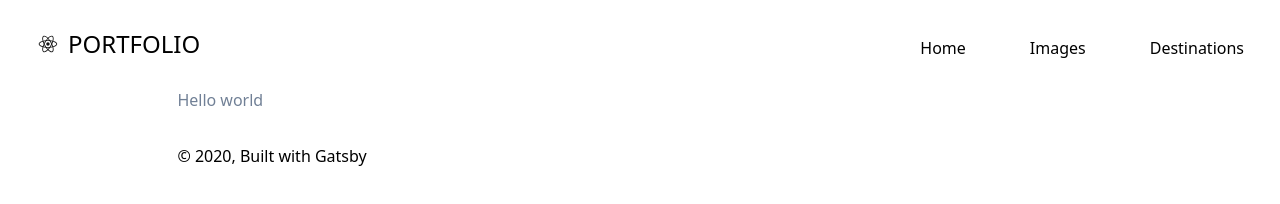
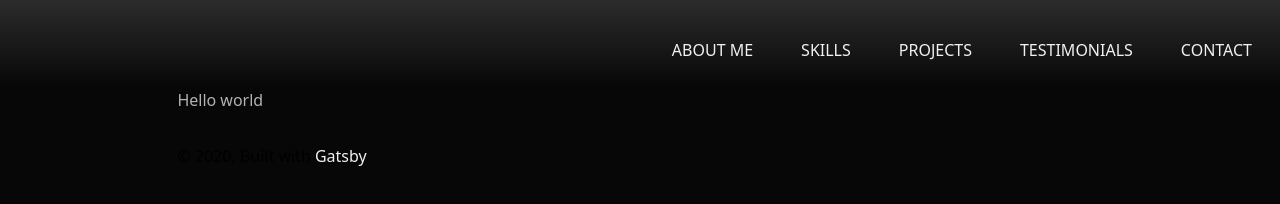
Before and after one commit to angel208/my-portfolio, a Gatsby site: page / in a window 1280 px wide. Built offline with nearby package versions, Linux system fonts and the light colour scheme; Gatsby itself is replaced by a stand-in of ours.

Commit message:
tailwind colors setted and header colors changed to follow the design

```diff
--- a/src/components/Navbar/Navbar.module.css
+++ b/src/components/Navbar/Navbar.module.css
@@ -7,18 +7,17 @@
 .inactiveNav {
   background: linear-gradient(
     to bottom,
-    rgba(255, 255, 255, 0.9) 0%,
+    rgba(255, 255, 255, 0.15) 0%,
     rgba(255, 255, 255, 0) 100%
   );
 }
 
 @media screen and (max-width: 960px) {
   .clickedNav {
-    background: #fff;
+    background: #070707;
   }
 
   .unclickedNav {
     background: transparent;
-    transition: 0.8s all ease;
   }
 }
--- a/src/components/Navbar/index.js
+++ b/src/components/Navbar/index.js
@@ -44,23 +44,20 @@ export default function Navbar() {
           >
             <Link
               name="navbarLogo"
-              className={`text-black justify-self-start cursor-pointer no-underline text-2xl flex items-center`}
+              className={`text-main-text justify-self-start cursor-pointer no-underline text-2xl flex items-center`}
               to="/"
-            >
-              <DiReact name="navIcon" className={`mt-0 mr-2 mb-0 ml-8`} />
-              PORTFOLIO
-            </Link>
+            ></Link>
             <div
               name="mobileIcon"
-              className={`block absolute top-0 right-0 mt-4 mr-8 transform text-3xl cursor-pointer lg:hidden z-40`}
+              className={` block absolute top-0 right-0 mt-4 mr-8 transform text-3xl cursor-pointer lg:hidden z-40`}
               onClick={handleClick}
             >
               {click ? <FaTimes /> : <FaBars />}
             </div>
             <ul
               name="navMenu"
-              className={` flex flex-col w-full h-almostscreen absolute opacity-100 transition ease-out duration-500 bg-white left-0
-                                lg:flex-row lg:w-auto lg:h-auto lg:relative lg:bg-none lg:text-center lg:list-none lg:items-center
+              className={` flex flex-col w-full h-almostscreen absolute opacity-100  left-0 bg-main-background
+                                lg:flex-row lg:w-auto lg:h-auto lg:relative lg:text-center lg:list-none lg:items-center lg:bg-transparent
               ${click ? `top-100` : `top-negative lg:top-100`} `}
               onClick={handleClick}
               click={click}
@@ -71,7 +68,7 @@ export default function Navbar() {
                   className={`nav-link lg:nav-link-lg`}
                   to="/"
                 >
-                  Home
+                  About Me
                 </Link>
               </div>
               <div name="navItem" className={`w-full lg:w-auto lg:h-20`}>
@@ -80,7 +77,7 @@ export default function Navbar() {
                   className={`nav-link lg:nav-link-lg`}
                   to="/images"
                 >
-                  Images
+                  Skills
                 </Link>
               </div>
               <div name="navItem" className={`w-full lg:w-auto lg:h-20`}>
@@ -89,7 +86,25 @@ export default function Navbar() {
                   className={`nav-link lg:nav-link-lg`}
                   to="/destinations"
                 >
-                  Destinations
+                  Projects
+                </Link>
+              </div>
+              <div name="navItem" className={`w-full lg:w-auto lg:h-20`}>
+                <Link
+                  name="navLinks"
+                  className={`nav-link lg:nav-link-lg`}
+                  to="/destinations"
+                >
+                  Testimonials
+                </Link>
+              </div>
+              <div name="navItem" className={`w-full lg:w-auto lg:h-20`}>
+                <Link
+                  name="navLinks"
+                  className={`nav-link lg:nav-link-lg`}
+                  to="/destinations"
+                >
+                  Contact
                 </Link>
               </div>
             </ul>
--- a/src/css/styles.css
+++ b/src/css/styles.css
@@ -2,22 +2,29 @@
 @tailwind components;
 @tailwind utilities;
 
-.nav-link {
-  @apply text-black text-center p-8 w-full table;
+body {
+  @apply bg-main-background;
 }
 
-.nav-link:hover {
-  @apply text-gray-500 transition ease-out duration-500;
+a,
+p,
+h1,
+h2 {
+  @apply text-main-text;
 }
 
-.nav-link-lg {
-  @apply text-black flex items-center no-underline px-2 py-4 h-full;
+@layer utilities {
+  @responsive {
+    .nav-link {
+      @apply text-main-text text-center p-8 w-full table uppercase;
+    }
+
+    .nav-link:hover {
+      @apply border-b-2 border-primary;
+    }
+
+    .nav-link-lg {
+      @apply text-main-text flex items-center no-underline px-6 pt-4 pb-1 h-full;
+    }
+  }
 }
-
-.nav-menu {
-  @apply flex flex-col w-full h-almostscreen absolute opacity-100 transition ease-out duration-500 bg-white;
-}
-
-.nav-menu-lg {
-  @apply flex-row w-auto h-auto relative bg-none text-center list-none items-center;
-}
--- a/src/pages/index.js
+++ b/src/pages/index.js
@@ -6,7 +6,7 @@ import SEO from "../components/seo"
 const IndexPage = () => (
   <Layout>
     <SEO title="Home" />
-    <h1 className="text-gray-600">Hello world</h1>
+    <h1 className="text-secondary-text">Hello world</h1>
   </Layout>
 )
 
--- a/tailwind.config.js
+++ b/tailwind.config.js
@@ -13,6 +13,15 @@ module.exports = {
         100: "100%",
         negative: "-1000px",
       },
+      colors: {
+        "main-background": "#070707",
+        "secondary-background": "#1E1E1E",
+        "main-text": "#F1F1F1",
+        "secondary-text": "#B2B2B2",
+        primary: "#FE0000",
+        secondary: "#FE0000",
+        banner: "#202731",
+      },
     },
   },
   variants: {},
```
